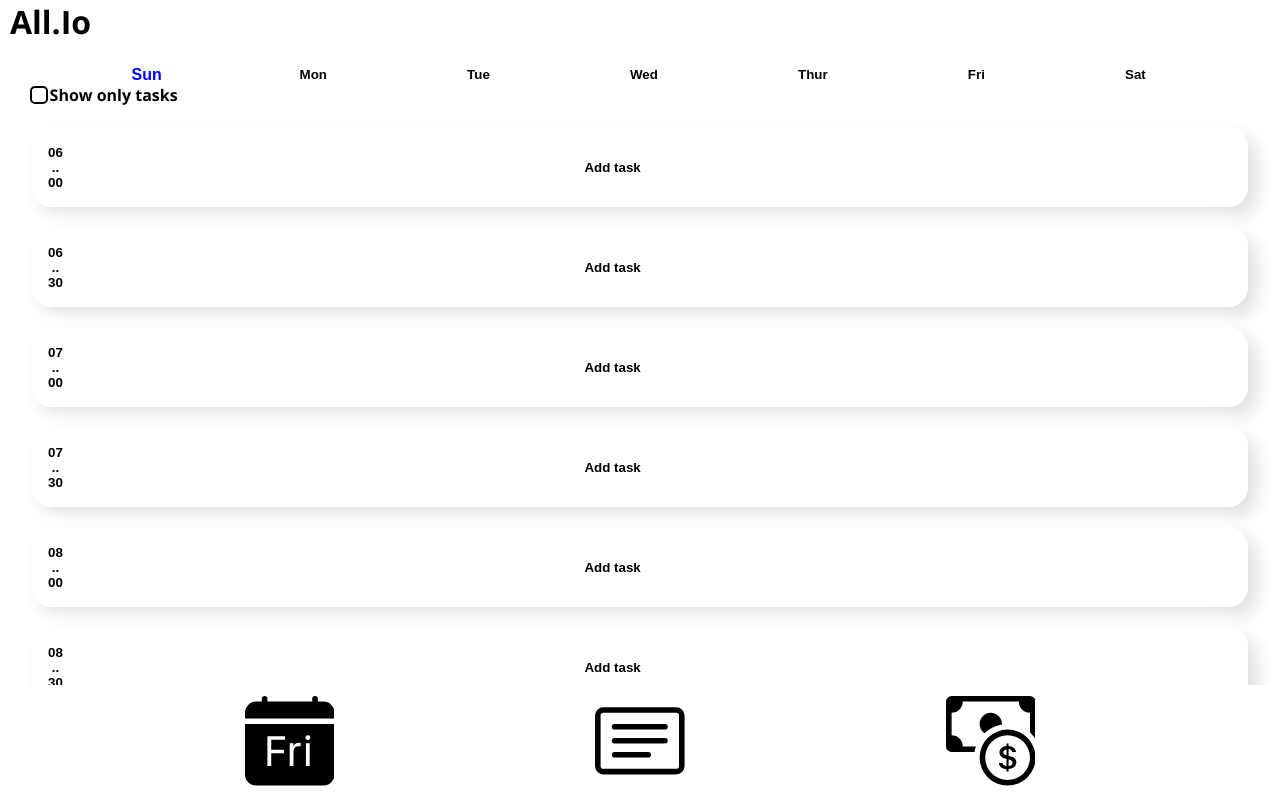
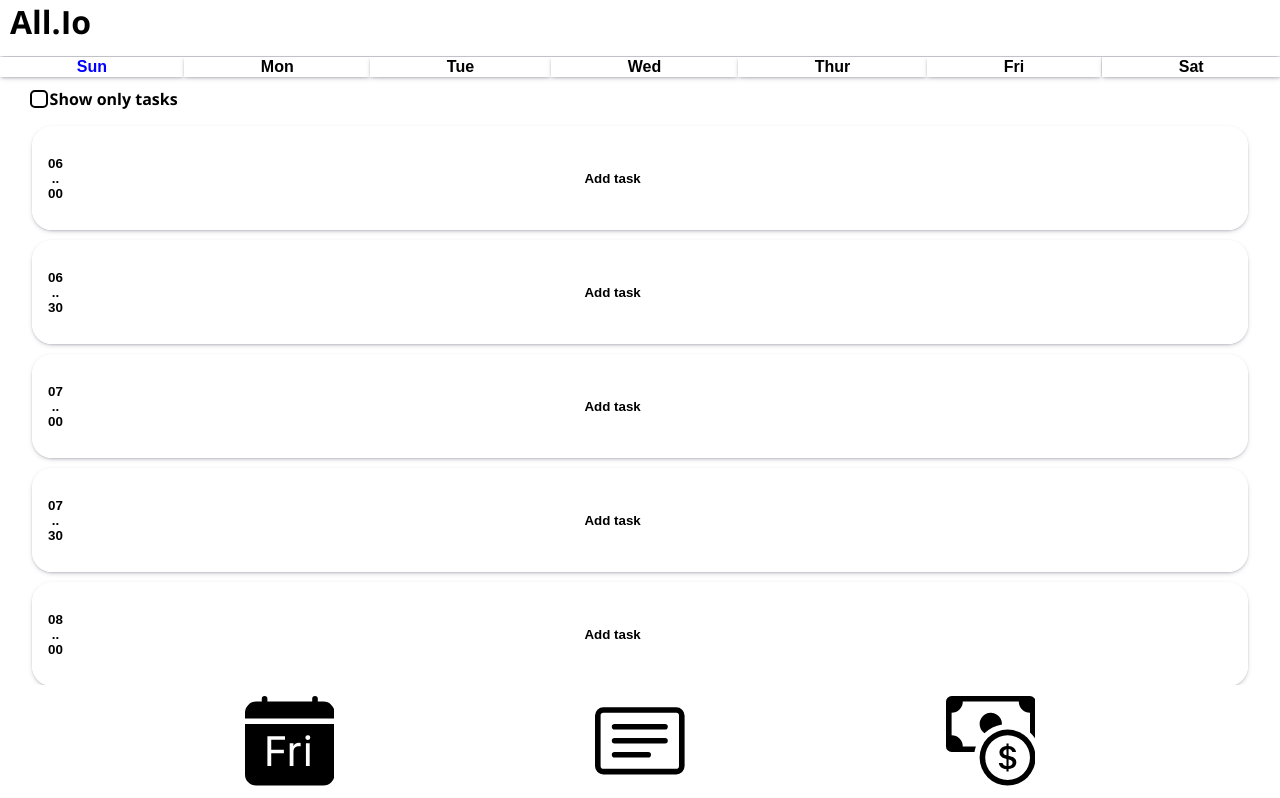
Before and after one commit to HumbertoCastro/AllInPocket, a React (Create React App) app: page / in a window 1280 px wide. Shown: the top 798 px of the page. Built offline with nearby package versions, Linux system fonts and the light colour scheme.

Commit message:
css changes

```diff
--- a/src/App.css
+++ b/src/App.css
@@ -8,8 +8,9 @@ body {
 
 header {
   margin-top: 0;
-  margin-bottom: 10px;
+  margin-bottom: 1px;
   height: 7vh;
+  box-shadow: rgba(50, 50, 93, 0.25) 0px 2px 5px -1px, rgba(0, 0, 0, 0.3) 0px 1px 3px -1px;
 }
 
 .pagename {
--- a/src/components/TaskListComponents/TaskList/TaskList.js
+++ b/src/components/TaskListComponents/TaskList/TaskList.js
@@ -40,7 +40,7 @@ const TaskList = () => {
   )
 
   return(
-    <div className='row blocks'>
+    <div className='row blocks scale-in-center'>
       {
         showNote ? <BlockOfNotes id={ id } notes={ notes } setNotes={setNotes} setShow={ setShow } /> :
         ( !newNote ? renderTasks() : <NewNote setNewNote={ setNewNote } setNote={ setNotes } notes={ notes } />)
--- a/src/components/TaskListComponents/task.css
+++ b/src/components/TaskListComponents/task.css
@@ -57,7 +57,7 @@ textarea {
 
 .blocks {
   width: 97vw;
-  margin: auto;
+  margin: 10px auto;
 }
 
 .string-btn {
--- a/src/components/WeeklyPlanerComponents/Daily/Daily.js
+++ b/src/components/WeeklyPlanerComponents/Daily/Daily.js
@@ -38,7 +38,7 @@ const Daily = () => {
           weekday.map((day) => (
             <button
               name={ day }
-              className={ selected === day ? "selected s-scale" : null }
+              className={ selected === day ? "selected s-scale days scale-in-center" : "days scale-in-center" }
               onClick={ handleClick }
             >
               {
--- a/src/components/WeeklyPlanerComponents/HourlyCard/HourlyCard.js
+++ b/src/components/WeeklyPlanerComponents/HourlyCard/HourlyCard.js
@@ -11,7 +11,7 @@ const HourlyCard = ({ task }) => {
   const minutos = time.slice(3, 5);
 
   const renderTask = () => (
-    <div className="row time-card slide-in-fwd-center" style={ hasTask ?
+    <div className="row time-card scale-in-center" style={ hasTask ?
       {
         height: duration * 12 + 'vh',
         backgroundColor: color,
--- a/src/components/WeeklyPlanerComponents/weekly.css
+++ b/src/components/WeeklyPlanerComponents/weekly.css
@@ -1,16 +1,23 @@
 
 .time-card {
-  height: 10vh;
+  height: 13vh;
   border-radius: 20px;
   background: #ffffff;
-  box-shadow:  9px 9px 18px #e0e0e0, -9px -9px 18px #ffffff;
+  box-shadow: rgba(50, 50, 93, 0.25) 0px 2px 5px -1px, rgba(0, 0, 0, 0.3) 0px 1px 3px -1px;
   width: 95vw;
-  margin: 10px auto;
+  margin: 5px auto;
 }
 
 .time-card .s-btw {
   flex-grow: 1;
   border-radius: 20px;
+}
+
+.days {
+  font-size: 1rem;
+  flex-grow: 1;
+  box-shadow: rgba(50, 50, 93, 0.25) 0px 2px 5px -1px, rgba(0, 0, 0, 0.3) 0px 1px 3px -1px;
+  margin-bottom: 10px;
 }
 
 .only-task {
```
